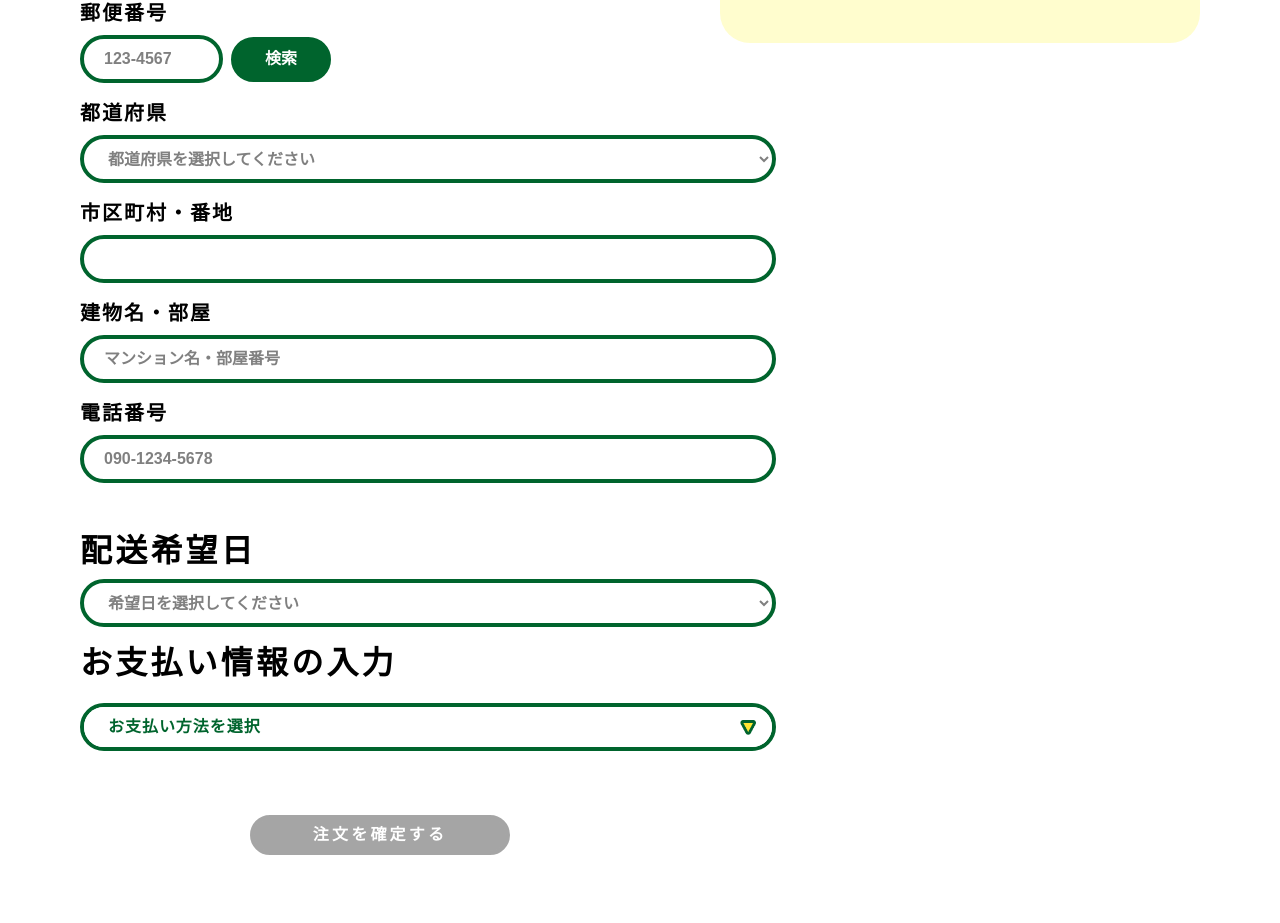
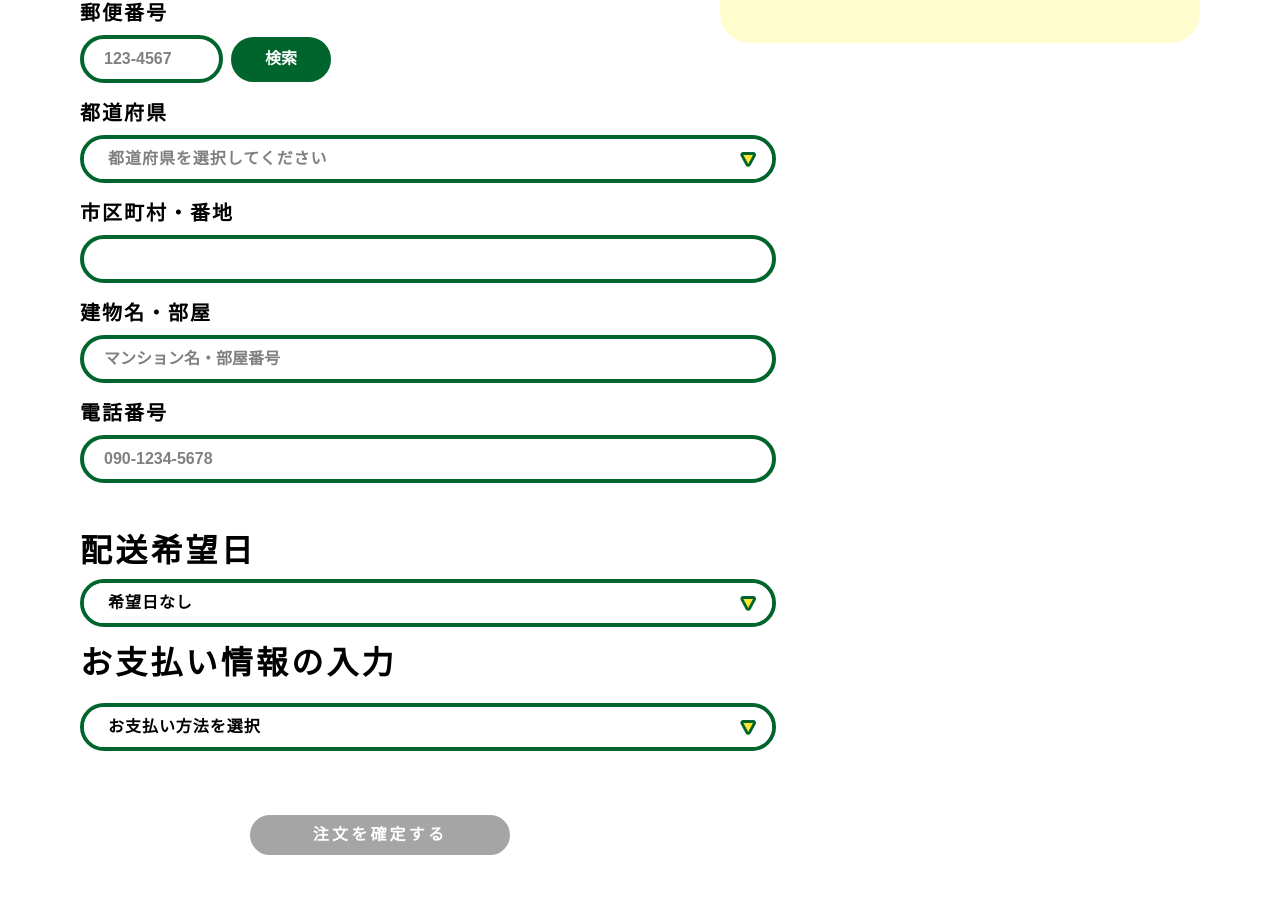
Before and after one commit to miyaTb/sponmu, a React (Create React App) app: page /cart/form in a window 1280 px wide. Shown: the part 594-1517 px from the top of the page. Built offline with nearby package versions, Linux system fonts and the light colour scheme; a web font is replaced by a local one.

Commit message:
fix/セレクトフォーム統一化 ・都道府県/配送希望/支払い方法

```diff
--- a/src/pages/CartForm.js
+++ b/src/pages/CartForm.js
@@ -14,7 +14,7 @@ const CartForm = () => {
         furigana: '',
         building: '',
         phone: '',
-        deliveryDate: '',
+        deliveryDate: 'none',
         zipcode: '',
         prefecture: '',
         city: '',
@@ -25,6 +25,8 @@ const CartForm = () => {
     // UI状態
     const [uiState, setUiState] = useState({
         showPaymentOptions: false,
+        showPrefectureOptions: false,
+        showDeliveryDateOptions: false,
         isSubmitting: false
     });
 
@@ -39,6 +41,25 @@ const CartForm = () => {
         code: '',
         discount: 0
     });
+
+    const DOW = ['日', '月', '火', '水', '木', '金', '土'];
+    const deliveryOptions = (() => {
+        const options = [{ value: 'none', label: '希望日なし' }];
+        const today = new Date();
+        const offsets = [
+            { value: 'tomorrow', relative: '明日', days: 1 },
+            { value: '2days', relative: '2日後', days: 2 },
+            { value: '3days', relative: '3日後', days: 3 },
+            { value: 'week', relative: '1週間後', days: 7 },
+        ];
+        offsets.forEach(({ value, relative, days }) => {
+            const d = new Date(today);
+            d.setDate(today.getDate() + days);
+            const label = `${relative}　${d.getMonth() + 1}/${d.getDate()}（${DOW[d.getDay()]}）`;
+            options.push({ value, label });
+        });
+        return options;
+    })();
 
     const prefectures = [
         '', '北海道', '青森県', '岩手県', '宮城県', '秋田県', '山形県', '福島県',
@@ -92,7 +113,15 @@ const CartForm = () => {
     };
 
     const handlePaymentToggle = () => {
-        setUiState(prev => ({ ...prev, showPaymentOptions: !prev.showPaymentOptions }));
+        setUiState(prev => ({ ...prev, showPaymentOptions: !prev.showPaymentOptions, showPrefectureOptions: false, showDeliveryDateOptions: false }));
+    };
+
+    const handlePrefectureToggle = () => {
+        setUiState(prev => ({ ...prev, showPrefectureOptions: !prev.showPrefectureOptions, showPaymentOptions: false, showDeliveryDateOptions: false }));
+    };
+
+    const handleDeliveryDateToggle = () => {
+        setUiState(prev => ({ ...prev, showDeliveryDateOptions: !prev.showDeliveryDateOptions, showPaymentOptions: false, showPrefectureOptions: false }));
     };
 
     const handleInputChange = (field, value) => {
@@ -103,9 +132,14 @@ const CartForm = () => {
                 form: { ...prev.form, [field]: '' }
             }));
         }
-        // 支払い方法選択時はアコーディオンを閉じる
         if (field === 'paymentMethod') {
             setUiState(prev => ({ ...prev, showPaymentOptions: false }));
+        }
+        if (field === 'prefecture') {
+            setUiState(prev => ({ ...prev, showPrefectureOptions: false }));
+        }
+        if (field === 'deliveryDate') {
+            setUiState(prev => ({ ...prev, showDeliveryDateOptions: false }));
         }
     };
 
@@ -303,16 +337,29 @@ const CartForm = () => {
 
                     <div className="cart-form__field">
                         <label className="cart-form__label">都道府県</label>
-                        <select
-                            className={`cart-form__select ${!formData.prefecture ? 'cart-form__select--placeholder' : ''} ${errors.form.prefecture ? 'cart-form__select--error' : ''}`}
-                            value={formData.prefecture}
-                            onChange={(e) => handleInputChange('prefecture', e.target.value)}
-                            onBlur={() => validateField('prefecture')}
-                        >
-                            {prefectures.map((pref, i) => (
-                            <option key={i} value={pref}>{pref || '都道府県を選択してください'}</option>
-                            ))}
-                        </select>
+                        <div className="cart-form__payment-fieldset">
+                            <button
+                                type="button"
+                                className={`cart-form__payment-toggle ${uiState.showPrefectureOptions ? 'open' : ''} ${errors.form.prefecture ? 'cart-form__payment-toggle--error' : ''}`}
+                                onClick={handlePrefectureToggle}
+                            >
+                                <span className={!formData.prefecture ? 'cart-form__toggle-placeholder' : ''}>{formData.prefecture || '都道府県を選択してください'}</span>
+                            </button>
+                            {uiState.showPrefectureOptions && (
+                                <div className="cart-form__payment-options cart-form__payment-options--scroll">
+                                    {prefectures.filter(p => p !== '').map((pref, i) => (
+                                        <label key={i} className="cart-form__radio">
+                                            <input
+                                                type="radio"
+                                                name="prefecture"
+                                                checked={formData.prefecture === pref}
+                                                onChange={() => handleInputChange('prefecture', pref)}
+                                            /> {pref}
+                                        </label>
+                                    ))}
+                                </div>
+                            )}
+                        </div>
                         {errors.form.prefecture && <span className="cart-form__error">{errors.form.prefecture}</span>}
                     </div>
 
@@ -356,17 +403,31 @@ const CartForm = () => {
 
                 <div className="cart-form__field">
                     <label className="cart-form__label-bold">配送希望日</label>
-                    <select
-                        className={`cart-form__select ${!formData.deliveryDate ? 'cart-form__select--placeholder' : ''}`}
-                        value={formData.deliveryDate}
-                        onChange={(e) => handleInputChange('deliveryDate', e.target.value)}
-                    >
-                        <option value="">希望日を選択してください</option>
-                        <option value="tomorrow">明日</option>
-                        <option value="2days">2日後</option>
-                        <option value="3days">3日後</option>
-                        <option value="week">1週間後</option>
-                    </select>
+                    <div className="cart-form__payment-fieldset">
+                        <button
+                            type="button"
+                            className={`cart-form__payment-toggle ${uiState.showDeliveryDateOptions ? 'open' : ''}`}
+                            onClick={handleDeliveryDateToggle}
+                        >
+                            <span>
+                                {deliveryOptions.find(o => o.value === formData.deliveryDate)?.label ?? '希望日なし'}
+                            </span>
+                        </button>
+                        {uiState.showDeliveryDateOptions && (
+                            <div className="cart-form__payment-options">
+                                {deliveryOptions.map(({ value, label }) => (
+                                    <label key={value} className="cart-form__radio">
+                                        <input
+                                            type="radio"
+                                            name="deliveryDate"
+                                            checked={formData.deliveryDate === value}
+                                            onChange={() => handleInputChange('deliveryDate', value)}
+                                        /> {label}
+                                    </label>
+                                ))}
+                            </div>
+                        )}
+                    </div>
                 </div>
 
                 <fieldset className="cart-form__fieldset">
--- a/src/pages/css/CartForm.css
+++ b/src/pages/css/CartForm.css
@@ -315,13 +315,16 @@ button {
   background-color: #fff;
   overflow: hidden;
 }
+.cart-form__field .cart-form__payment-fieldset {
+  margin-bottom: 0;
+}
 .cart-form__payment-toggle {
   width: 696px;
   padding: 1rem 1.5rem;
   height: 40px;
   cursor: pointer;
   background-color: #fff;
-  color: var(--color-green);
+  color: var(--color-black);
   display: flex;
   justify-content: space-between;
   align-items: center;
@@ -357,6 +360,10 @@ button {
   flex-direction: column;
   gap: 0.75rem;
 }
+.cart-form__payment-options--scroll {
+  max-height: 240px;
+  overflow-y: auto;
+}
 .cart-form__payment-options .cart-form__radio {
   font-weight: normal;
   display: flex;
@@ -367,4 +374,7 @@ button {
   margin-right: 0.75rem;
   width: 18px;
   height: 18px;
+}
+.cart-form__toggle-placeholder {
+  color: #808080;
 }/*# sourceMappingURL=CartForm.css.map */
--- a/src/pages/css/CartForm.scss
+++ b/src/pages/css/CartForm.scss
@@ -352,6 +352,11 @@ $sponmu-gray: #808080;
     padding: 0;
     background-color: #fff;
     overflow: hidden;
+
+    // フィールド内に配置する場合は fieldset 側の余白を除去
+    .cart-form__field & {
+      margin-bottom: 0;
+    }
   }
 
   &__payment-toggle {
@@ -360,7 +365,7 @@ $sponmu-gray: #808080;
     height: 40px;
     cursor: pointer;
     background-color: #fff;
-    color: var(--color-green);
+    color: var(--color-black);
     display: flex;
     justify-content: space-between;
     align-items: center;
@@ -401,6 +406,11 @@ $sponmu-gray: #808080;
     flex-direction: column;
     gap: 0.75rem;
 
+    &--scroll {
+      max-height: 240px;
+      overflow-y: auto;
+    }
+
     .cart-form__radio {
       font-weight: normal;
       display: flex;
@@ -414,4 +424,8 @@ $sponmu-gray: #808080;
       }
     }
   }
+
+  &__toggle-placeholder {
+    color: #808080;
+  }
 }
```
Also changed, not shown: 1 other file (tests, documents, lock files or other folders).
